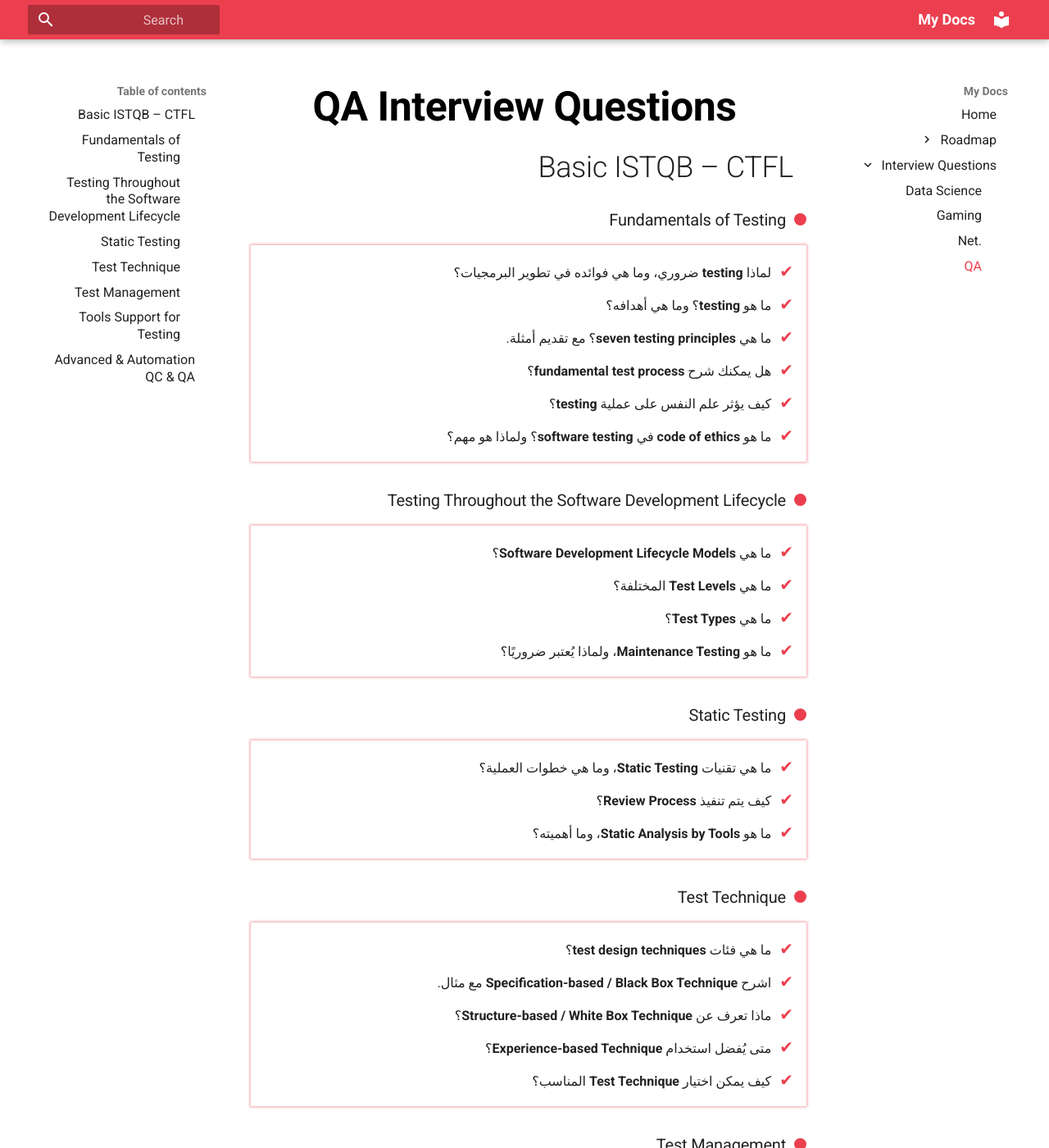
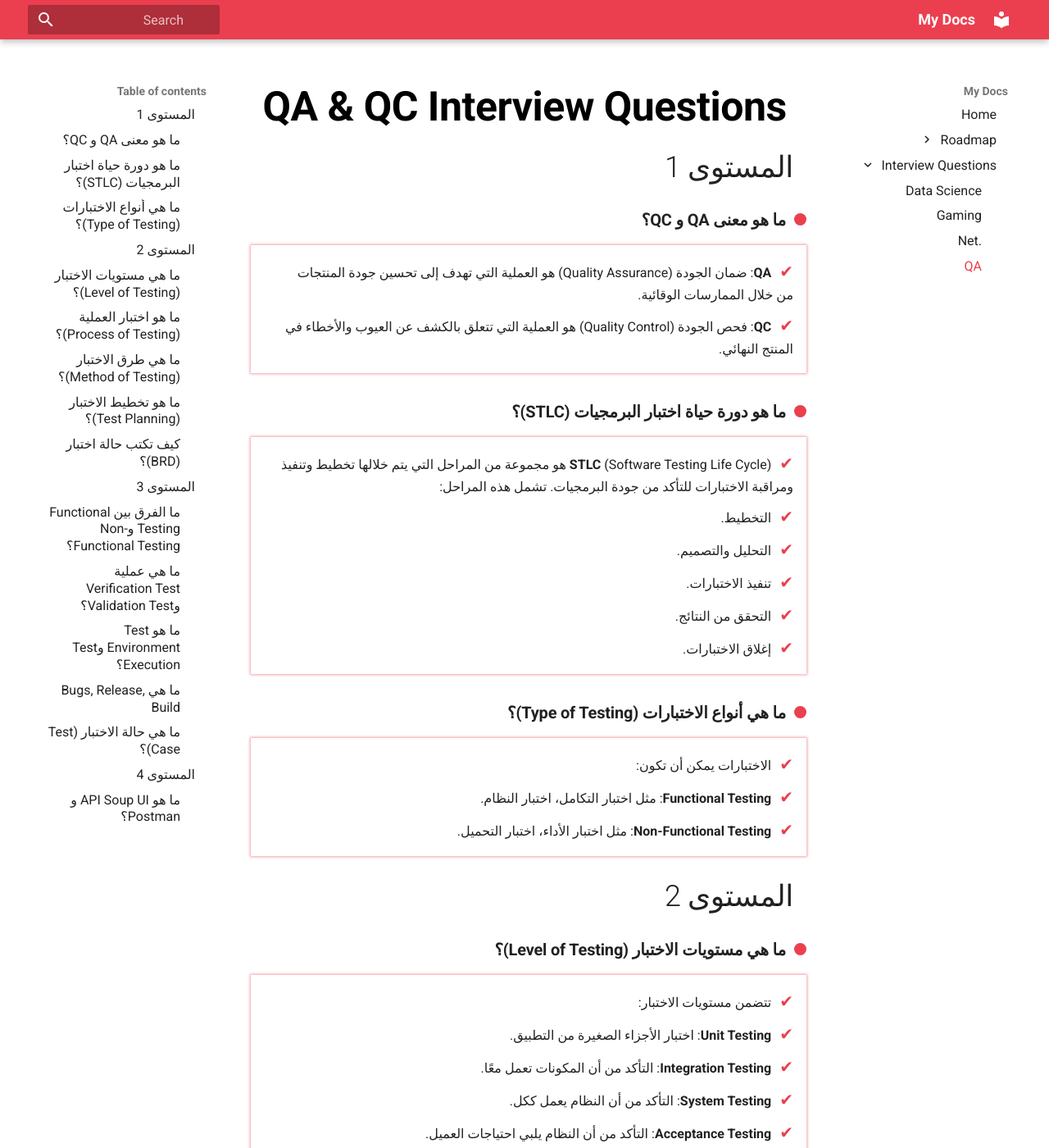
Before and after one commit to mrayyan2001/SSG, an MkDocs documentation site: the page built from docs/interview_question/qa.md, in a window 1280 px wide and 1400 px high. Shown: the whole window at 82% size. Built offline with MkDocs 1.6.1 and Material for MkDocs 9.7.7, drawn with Linux system fonts in a browser that asks for light colours; some of the changed text lies outside the part shown.

Commit message:
add qa interview questions

```diff
--- a/docs/interview_question/qa.md
+++ b/docs/interview_question/qa.md
@@ -1,49 +1,81 @@
-# QA Interview Questions
+# QA & QC Interview Questions
 
-## Basic ISTQB – CTFL
+## المستوى 1
 
-### Fundamentals of Testing
+### **ما هو معنى QA و QC؟**
 
-1. لماذا **testing** ضروري، وما هي فوائده في تطوير البرمجيات؟
-2. ما هو **testing**؟ وما هي أهدافه؟
-3. ما هي **seven testing principles**؟ مع تقديم أمثلة.
-4. هل يمكنك شرح **fundamental test process**؟
-5. كيف يؤثر علم النفس على عملية **testing**؟
-6. ما هو **code of ethics** في **software testing**؟ ولماذا هو مهم؟
+- **QA**: ضمان الجودة (Quality Assurance) هو العملية التي تهدف إلى تحسين جودة المنتجات من خلال الممارسات الوقائية.
+- **QC**: فحص الجودة (Quality Control) هو العملية التي تتعلق بالكشف عن العيوب والأخطاء في المنتج النهائي.
 
-### Testing Throughout the Software Development Lifecycle
+### **ما هو دورة حياة اختبار البرمجيات (STLC)؟**
 
-1. ما هي **Software Development Lifecycle Models**؟
-2. ما هي **Test Levels** المختلفة؟
-3. ما هي **Test Types**؟
-4. ما هو **Maintenance Testing**، ولماذا يُعتبر ضروريًا؟
+- **STLC** (Software Testing Life Cycle) هو مجموعة من المراحل التي يتم خلالها تخطيط وتنفيذ ومراقبة الاختبارات للتأكد من جودة البرمجيات. تشمل هذه المراحل:
+  1.  التخطيط.
+  2.  التحليل والتصميم.
+  3.  تنفيذ الاختبارات.
+  4.  التحقق من النتائج.
+  5.  إغلاق الاختبارات.
 
-### Static Testing
+### **ما هي أنواع الاختبارات (Type of Testing)؟**
 
-1. ما هي تقنيات **Static Testing**، وما هي خطوات العملية؟
-2. كيف يتم تنفيذ **Review Process**؟
-3. ما هو **Static Analysis by Tools**، وما أهميته؟
+- الاختبارات يمكن أن تكون:
+  - **Functional Testing**: مثل اختبار التكامل، اختبار النظام.
+  - **Non-Functional Testing**: مثل اختبار الأداء، اختبار التحميل.
 
-### Test Technique
+## المستوى 2
 
-1. ما هي فئات **test design techniques**؟
-2. اشرح **Specification-based / Black Box Technique** مع مثال.
-3. ماذا تعرف عن **Structure-based / White Box Technique**؟
-4. متى يُفضل استخدام **Experience-based Technique**؟
-5. كيف يمكن اختيار **Test Technique** المناسب؟
+### **ما هي مستويات الاختبار (Level of Testing)؟**
 
-### Test Management
+- تتضمن مستويات الاختبار:
+  - **Unit Testing**: اختبار الأجزاء الصغيرة من التطبيق.
+  - **Integration Testing**: التأكد من أن المكونات تعمل معًا.
+  - **System Testing**: التأكد من أن النظام يعمل ككل.
+  - **Acceptance Testing**: التأكد من أن النظام يلبي احتياجات العميل.
 
-1. ما هي **Test Organization**؟
-2. اشرح كيفية **Test Planning and Estimation**.
-3. كيف يتم مراقبة وضبط **Test Process Monitoring and Control**؟
-4. ما هو دور **Configuration Management** في **testing**؟
-5. كيف يتم التعامل مع **Risk and Testing**؟
-6. ما هي **Incident Management**، وما أهميتها؟
+### **ما هو اختبار العملية (Process of Testing)؟**
 
-### Tools Support for Testing
+- هو عملية التحقق من أن جميع الإجراءات المتعلقة بالاختبار تتم بشكل صحيح، بدءًا من التخطيط وحتى الإغلاق.
 
-1. ما هي اعتبارات استخدام **Test Tools**، وما هي أنواعها؟
-2. كيف يتم الاستخدام الفعّال لـ **Tools** في **testing**؟
+### **ما هي طرق الاختبار (Method of Testing)؟**
 
-## Advanced & Automation QC & QA
+- تشمل الطرق:
+  - **Manual Testing**: حيث يقوم المختبر بإجراء الاختبارات يدويًا.
+  - **Automated Testing**: باستخدام أدوات البرمجيات لأتمتة عملية الاختبار.
+
+### **ما هو تخطيط الاختبار (Test Planning)؟**
+
+- هو عملية تحديد وتوثيق استراتيجية الاختبار التي ستستخدم في المشروع، بما في ذلك الموارد، الجداول الزمنية، والتقنيات المستخدمة.
+
+### **كيف تكتب حالة اختبار (BRD)؟**
+
+- **BRD** (Business Requirement Document) هو الوثيقة التي تحدد متطلبات العمل. كتابة حالة الاختبار تعتمد على هذه المتطلبات وتقوم بتحديد السيناريوهات المختلفة التي يجب اختبارها.
+
+## المستوى 3
+
+### **ما الفرق بين Functional Testing وNon-Functional Testing؟**
+
+- **Functional Testing**: اختبار يعمل على التأكد من أن التطبيق يقوم بالوظائف المتوقعة.
+- **Non-Functional Testing**: يشمل اختبارات الأداء مثل اختبار التحميل أو اختبار الإجهاد.
+
+### **ما هي عملية Verification Test وValidation Test؟**
+
+- **Verification**: التأكد من أن المنتج يتم بناؤه بشكل صحيح وفقًا للمواصفات. - **Validation**: التأكد من أن المنتج يلبي احتياجات وتوقعات العميل.
+
+### **ما هو Test Environment وTest Execution؟**
+
+- **Test Environment**: هي مجموعة الأدوات والأنظمة المستخدمة لتنفيذ الاختبارات. - **Test Execution**: هو عملية إجراء الاختبارات على المنتج في بيئة الاختبار.
+
+### **ما هي Bugs, Release, Build**
+
+- **Bugs**: هي العيوب التي يتم اكتشافها أثناء الاختبار. - **Release**: هو النسخة الجديدة من التطبيق أو البرنامج. - **Build**: هو التحديثات التي يتم إضافتها إلى الإصدار الحالي.
+
+### **ما هي حالة الاختبار (Test Case)؟**
+
+- هي الوثيقة التي تحتوي على تعليمات خطوة بخطوة لاختبار مكون أو وظيفة معينة من البرنامج.
+
+## المستوى 4
+
+### **ما هو API Soup UI و Postman؟**
+
+- **API Soup UI**: هو أداة لاختبار واجهات البرمجة (APIs) من خلال واجهة المستخدم الرسومية.
+- **Postman**: أداة تتيح لك اختبار واجهات البرمجة **API** من خلال إرسال طلبات **GET** و **POST** إلى **API** والتحقق من الاستجابة.
```
